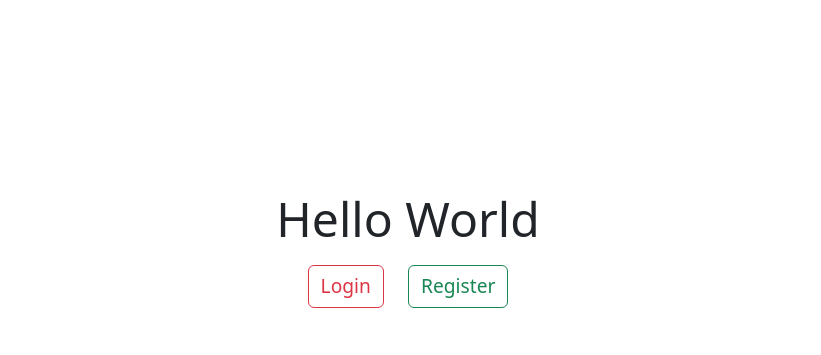
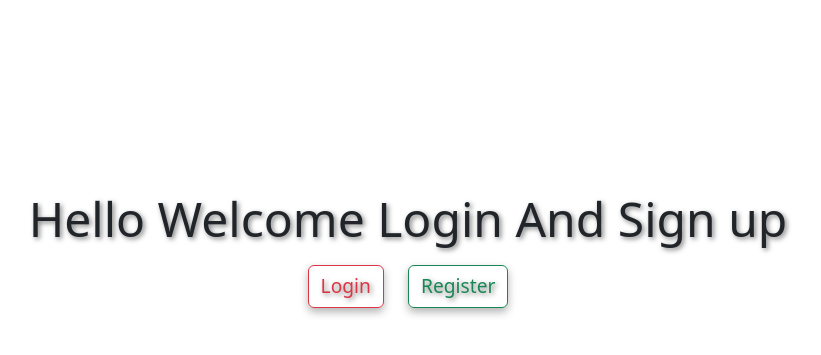
Before and after one commit to Godtasan552/login_registre, a Django app: page / in a window 1280 px wide. Shown: the part 146-501 px from the top of the page, without its empty margins (232-1053 px from the left). Run offline with Django 5.2, Linux system fonts and the light colour scheme.

Commit message:
edit word and add text-shadow and box-shadow

```diff
--- a/static/css/base.css
+++ b/static/css/base.css
@@ -16,6 +16,7 @@ body {
 .textlogo h1 {
     font-size: 3rem;
     text-align: center;
+    text-shadow: 2px 2px 5px rgba(0,0,0,0.5);
 }
 .btncontainer{
     display: flex;
@@ -24,4 +25,6 @@ body {
 .buttonlink a{
     margin: 10px;
     font-size: 1.2rem;
+    text-shadow: 2px 2px 5px rgba(0,0,0,0.5);
+    box-shadow: 0 4px 8px rgba(0,0,0,0.3);
 }
--- a/templates/base.html
+++ b/templates/base.html
@@ -12,7 +12,7 @@
 <body>
   <div class="center-content">
     <div class="textlogo">
-      <h1>Hello World</h1>
+      <h1>Hello Welcome Login And Sign up</h1>
     </div>
 
     <div class="btncontainer">
```
